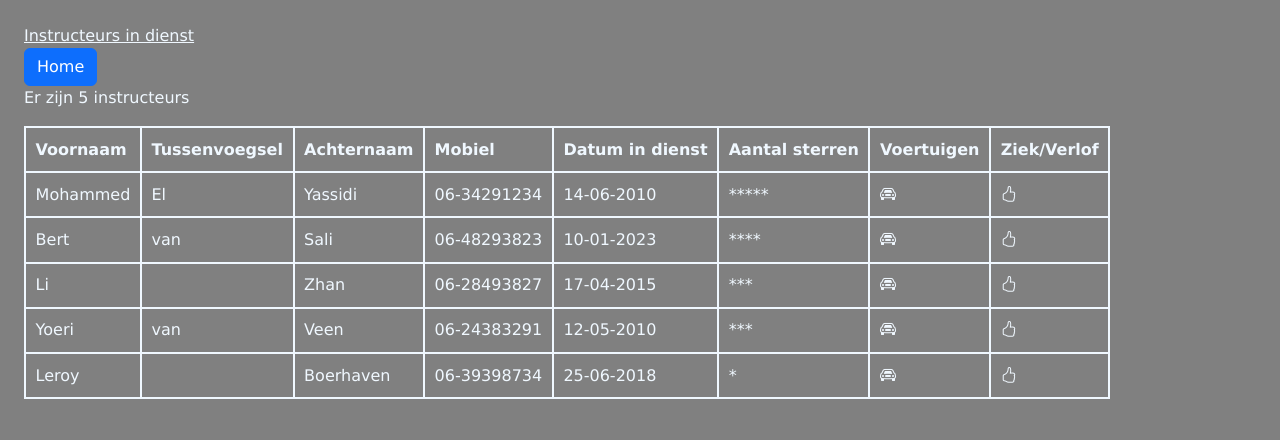
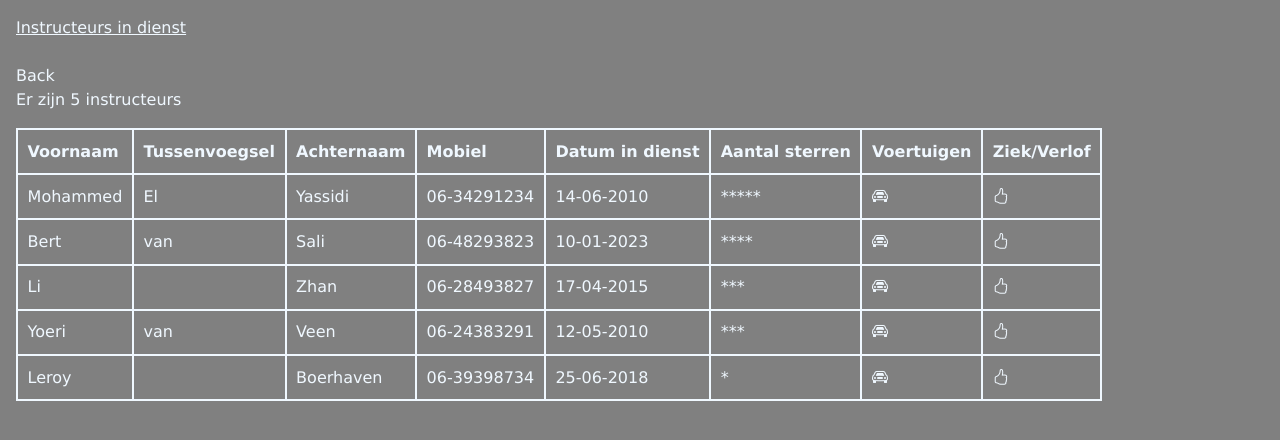
Before and after one commit to SemTenz/BE-opdracht3-P2-335477, a PHP site: page /Instructeur/overzichtInstructeur in a window 1280 px wide. Shown: the top 440 px of the page. Run offline with PHP 8.4, Linux system fonts and the light colour scheme; data comes from the database, SQL or seed files in the repository; some libraries are stand-ins or nearby versions.

Commit message:
8de commit

```diff
--- a/app/views/Instructeur/overzichtInstructeur.php
+++ b/app/views/Instructeur/overzichtInstructeur.php
@@ -15,10 +15,11 @@
 
 <body>
 
-    <div class="container mx-auto p-4">
+    <div class="container mx-auto p-3">
         <u><?= $data['title']; ?></u><br>
-        <!-- button to take me home  -->
-        <a href="<?= URLROOT; ?>" class="btn btn-primary">Home</a>
+        <!-- button to take me home  --><br>
+        <a href="<?= URLROOT; ?>">Back</a>
+        <br>
         <!-- aantal instructeurs -->
         <p>Er zijn <?= $data['totalInstructeurs']; ?> instructeurs</p>
         <!-- Your content goes here -->
```
